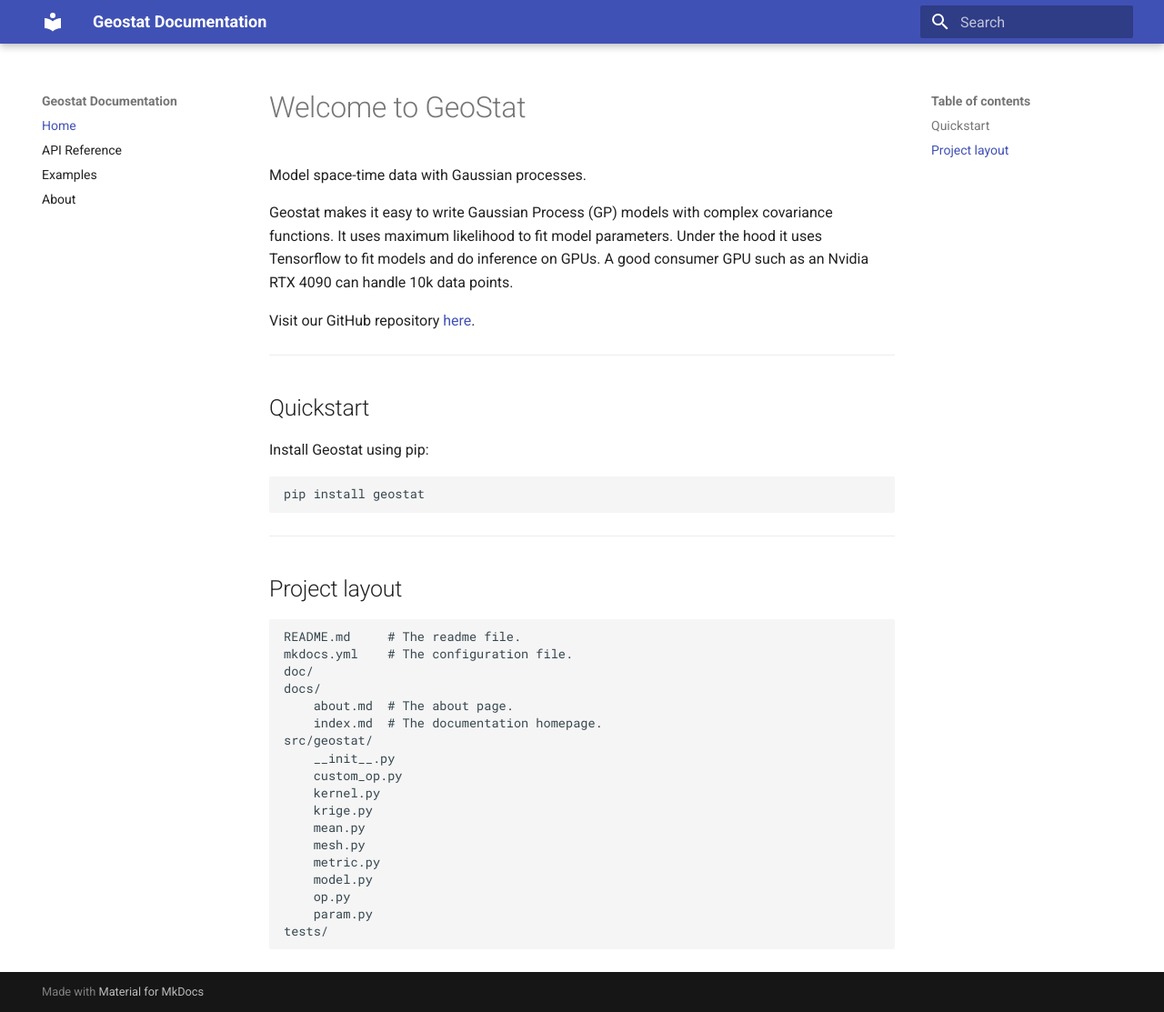
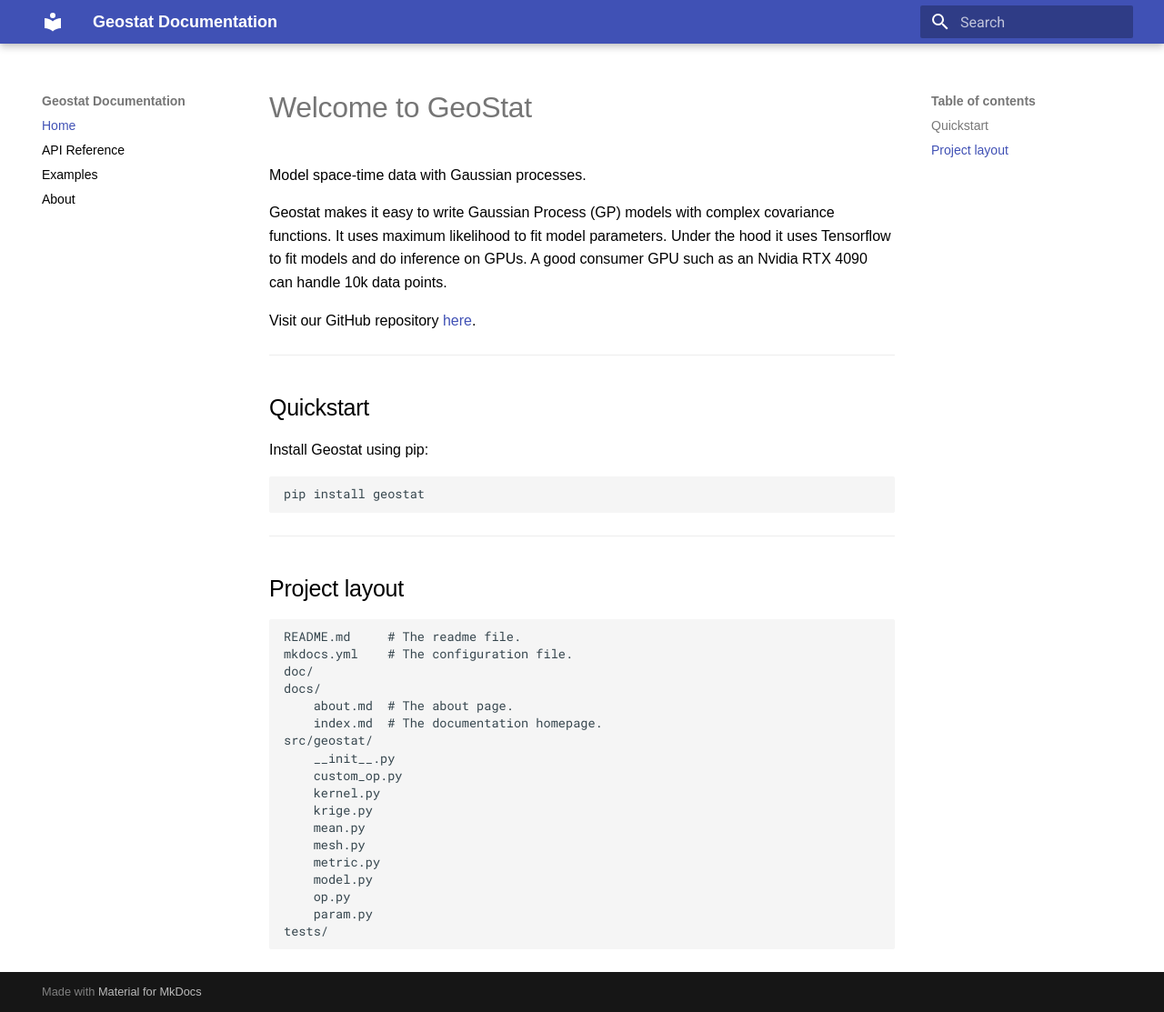
Before and after one commit to hypergradient/geostat, an MkDocs documentation site: the page built from docs/index.md, in a window 1280 px wide and 1113 px high. Shown: the whole window at 91% size. Built offline with MkDocs 1.6.1 and Material for MkDocs 9.7.7, drawn with Linux system fonts in a browser that asks for light colours.

Commit message:
Changing font sizes

```diff
--- a/docs/style.css
+++ b/docs/style.css
@@ -1,4 +1,3 @@
-/*
 body {
     color: black;
     font-family: "Fira Sans", sans-serif;
@@ -12,16 +11,15 @@
     font-weight: 500;
     font-style: normal;
 }
-*/
 
 
-doc {
+/* doc {
     color: black;
     font-family: "Fira Sans", sans-serif;
     font-weight: 500;
     font-style: normal;
     font-size: 18px;
-}
+} */
 
 details.notes {
     color: black;
```
